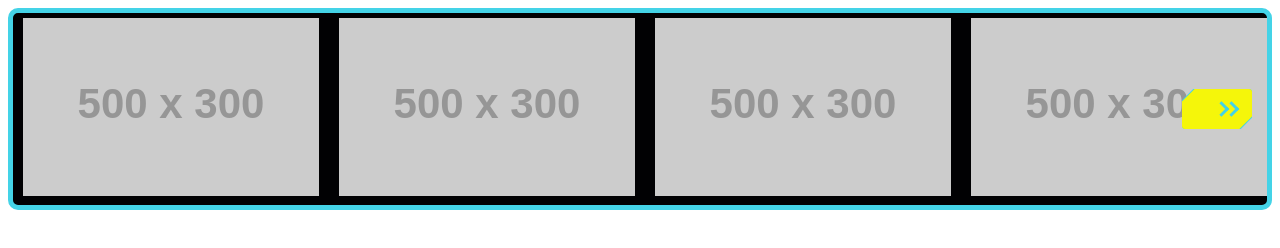
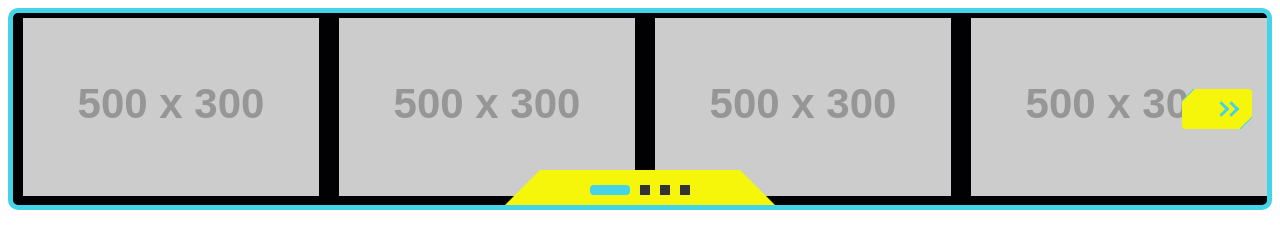
Before and after one commit to vadsonio/JSnativeSlider, a plain HTML site: page index.html in a window 1280 px wide. Drawn offline with Linux system fonts and the light colour scheme; placeholder pictures from the web are drawn by us.

Commit message:
added dots(not full functionality)

```diff
--- a/index.html
+++ b/index.html
@@ -73,6 +73,60 @@
 				right: 25px;
 			}
 		}
+		.dots-block{
+			position: absolute;
+			bottom: -5px;
+			left: 50%;
+			transform: translateX(-50%);
+			width: 200px;
+			height: 40px;
+			display: flex;
+		    align-items: center;
+		    justify-content: center;
+			background: #F5F60A;
+		}
+		.dots-block:before {
+		    content: "";
+		    display: inline-block;
+		    position: absolute;
+		    left: -40px;
+		    top: 0;
+		    width: 0;
+		    height: 0;
+		    border-style: solid;
+		    border-width: 0 0 40px 40px;
+		    border-color: transparent transparent #F5F60A transparent;
+		    z-index: 5;
+		}
+		.dots-block:after {
+		    content: "";
+		    display: inline-block;
+		    position: absolute;
+		    right: -40px;
+		    top: 0;
+		    width: 0;
+		    height: 0;
+		    border-style: solid;
+		    border-width: 40px 0 0 40px;
+		    border-color: transparent transparent transparent #F5F60A;
+		    z-index: 5;
+		}
+		span.dott-item {
+		    margin-right: 10px;
+		    display: inline-block;
+		    width: 10px;
+		    height: 10px;
+		    background: #333;
+		    transition: .3s;
+		}
+		span.dott-item:last-child{
+			margin-right: 0;
+		}
+		span.dott-item.active{
+			width: 40px;
+			border-radius: 4px;
+			background: #44D3E7;
+		}
 	</style>
 </head>
 <body>
@@ -107,6 +161,7 @@
 			this.defaults = {
 				visible: 3,
 				arrows: true,
+				dots: true,
 				marginRight: 10
 			}
 			this.SETTINGS = Object.assign(this.defaults, userSettings);
@@ -117,6 +172,7 @@
 			this.lastActiveIndex = 0;
 
 			this.sliderMain = document.getElementById("sliderHere");
+			this.sliderWrapper = "";
 
 			this.init();
 		}
@@ -133,18 +189,21 @@
 				this.showArrows();
 				this.addArrowsFunctionality();
 			}
+
+			this.showDots();
 			this.createCSS(arrowsStatus);
 			console.log("%cIniting DONE!", "color: #4DC274")
 		}
 		Slider.prototype.wrapperCreate = function(){
 			let parentBlockElements = this.sliderMain.innerHTML,
 				sliderWrapper = `<div id='sliderWrapper'>${parentBlockElements}</div>`;
-			document.getElementById("sliderHere").innerHTML = sliderWrapper;
+			this.sliderMain.innerHTML = sliderWrapper;
+			this.sliderWrapper = document.querySelector('#sliderWrapper');
 			console.log("%cWrap creating.....DONE", "color: #7C7C7C")
 		}
 		Slider.prototype.countSlides = function(){
-			let wrapper  = document.querySelector('#sliderWrapper'),
-				sceneW = wrapper.getBoundingClientRect().width;
+			let wrapper  = this.sliderWrapper,
+				sceneW = wrapper.getBoundingClientRect().width,
 				items = wrapper.querySelectorAll('div');
 
 			sceneW < 600 ?
@@ -160,7 +219,7 @@
 			console.log(`%cSlides length.....${this.slidesLength}`, "color: #7C7C7C")
 		}
 		Slider.prototype.countItemsWidths = function(){
-			let wrapper  = document.querySelector('#sliderWrapper'),
+			let wrapper  = this.sliderWrapper,
 				sceneW = wrapper.getBoundingClientRect().width;
 
 			let itemWidth = sceneW / this.SETTINGS.visible;
@@ -172,7 +231,7 @@
 			console.log(`%cEach item width.....${itemWidth}`, "color: #7C7C7C")
 		}
 		Slider.prototype.showArrows = function(){
-			let scene  = document.querySelector('#sliderHere'),
+			let scene  = this.sliderMain,
 				arrowPrev = document.createElement("div"),
 				arrowNext = document.createElement("div");
 
@@ -226,7 +285,7 @@
 			let arrowPrev = document.querySelector('.arrow-prev'),
 				arrowNext = document.querySelector('.arrow-next'),
 				swipeW = this.swipeWidth,
-				scene = document.querySelector('#sliderWrapper');
+				scene = this.sliderWrapper;
 
 			if(this.lastActiveIndex === this.SETTINGS.visible) return
 			this.lastActiveIndex -= 1;
@@ -234,12 +293,13 @@
 			scene.style.transform = `translateX(${this.swipePosition}px)`;
 
 			this.SETTINGS.arrows ? this.arrowsStatus() : "";
+			this.SETTINGS.dots ? this.dotsStatus() : "";
 		}
 		Slider.prototype.nextSlide = function(){
 			let arrowPrev = document.querySelector('.arrow-prev'),
 				arrowNext = document.querySelector('.arrow-next'),
 				swipeW = this.swipeWidth,
-				scene = document.querySelector('#sliderWrapper');
+				scene = this.sliderWrapper;
 
 			if(this.slidesLength === this.SETTINGS.visible) return
 			if(this.slidesLength === this.lastActiveIndex) return
@@ -248,6 +308,7 @@
 			scene.style.transform = `translateX(${this.swipePosition}px)`;
 
 			this.SETTINGS.arrows ? this.arrowsStatus() : "";
+			this.SETTINGS.dots ? this.dotsStatus() : "";
 		}
 		Slider.prototype.addArrowsFunctionality = function(){
 			let arrowPrev = document.querySelector('.arrow-prev'),
@@ -272,9 +333,52 @@
 				document.querySelector('.arrow-prev').classList.remove('disabled');
 			}
 		}
+		Slider.prototype.showDots = function(){
+			let slider = this.sliderMain,
+				dotsBlock = document.createElement("div");
+
+			dotsBlock.classList.add('dots-block');
+
+			this.dotsLength = 1 + this.slidesLength - this.SETTINGS.visible;
+
+			let dotsMap = new Map();
+
+			function lastIndexCounter(lastActIndex){
+				let lastI = lastActIndex;
+				return function(currentDott){
+					dotsMap.set(lastI, currentDott);
+					lastI += 1;
+				}
+			}
+			let countDottIndex = lastIndexCounter(this.lastActiveIndex);
+
+			for(let i=0; i <this.dotsLength; i++){
+				let dott = document.createElement("span");
+					dott.classList.add('dott-item');
+
+				dotsBlock.prepend(dott)
+				countDottIndex(i)
+			}
+
+			this.dottIndexes = dotsMap;
+
+			slider.append(dotsBlock);
+			this.dotsStatus();
+		}
+		Slider.prototype.dotsStatus = function(){
+			let dotts = document.querySelectorAll('.dott-item');
+			dotts.forEach((item, index) => {
+				let dottIndex = this.dottIndexes.get(this.lastActiveIndex);
+
+				item.classList.remove('active');
+				if(dottIndex === index){
+					item.classList.add('active')
+				}
+			})
+		}
 		Slider.prototype.scrollSwipeInit = function(){
 			let swipeW = this.swipeWidth,
-				scene = document.querySelector('#sliderWrapper');
+				scene = this.sliderWrapper;
 
 				scene.addEventListener('mouseenter', addScrollListener);
 				scene.addEventListener('mouseleave', removeScrollListener);
```
